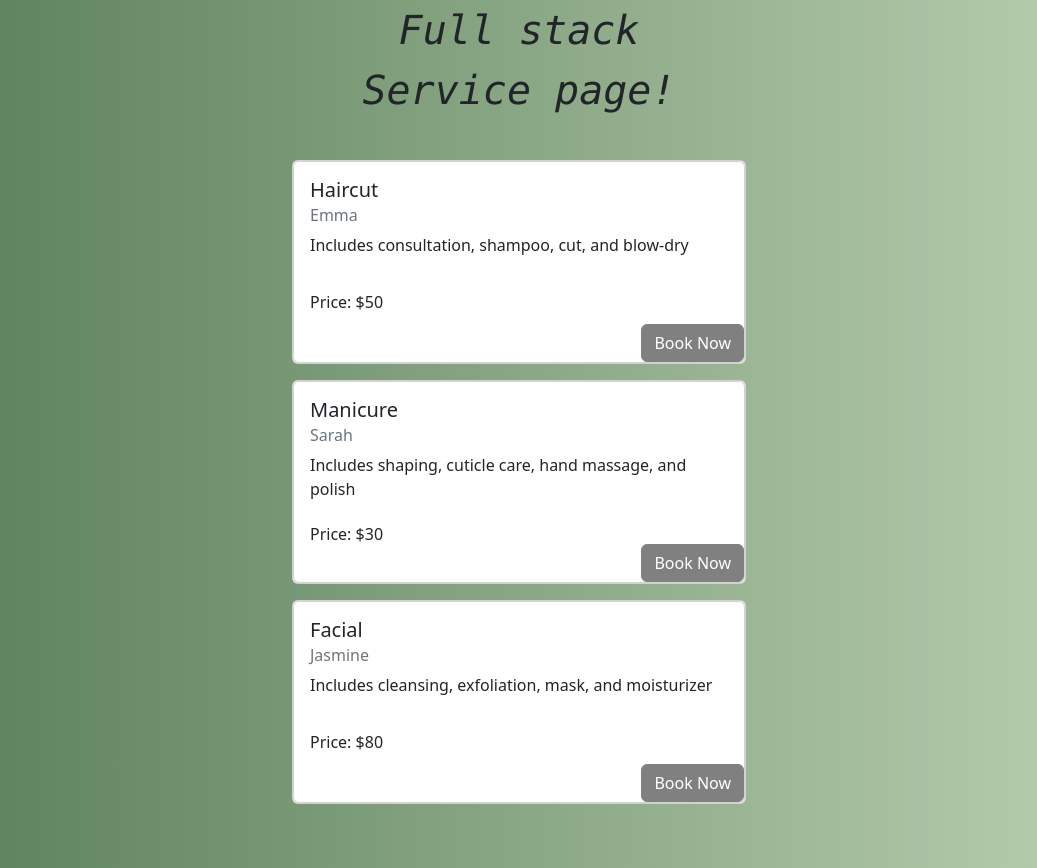
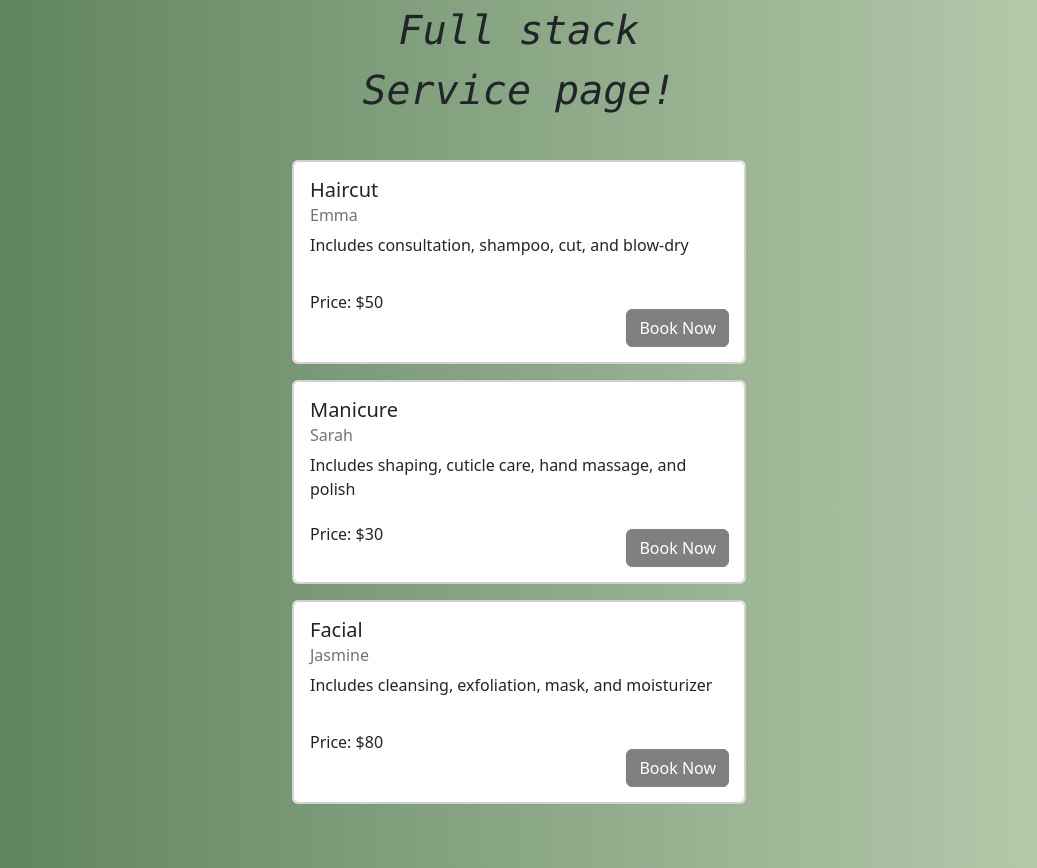
Before and after one commit to Asom98/fullstack, a React (Vite) app: page / in a window 1280 px wide. Shown: the whole page, without its empty margins (121-1158 px from the left). Built offline with nearby package versions, Linux system fonts and the light colour scheme.

Commit message:
adjusted the alignment of the button

```diff
--- a/src/components/Service.css
+++ b/src/components/Service.css
@@ -21,8 +21,8 @@
     background-color: grey;
     border-color: grey;
     position: absolute;
-    bottom: 0;
-    right: 0;
+    bottom: 15px;
+    right: 15px;
     transition: background-color 0.3s ease;
 }
 
```
